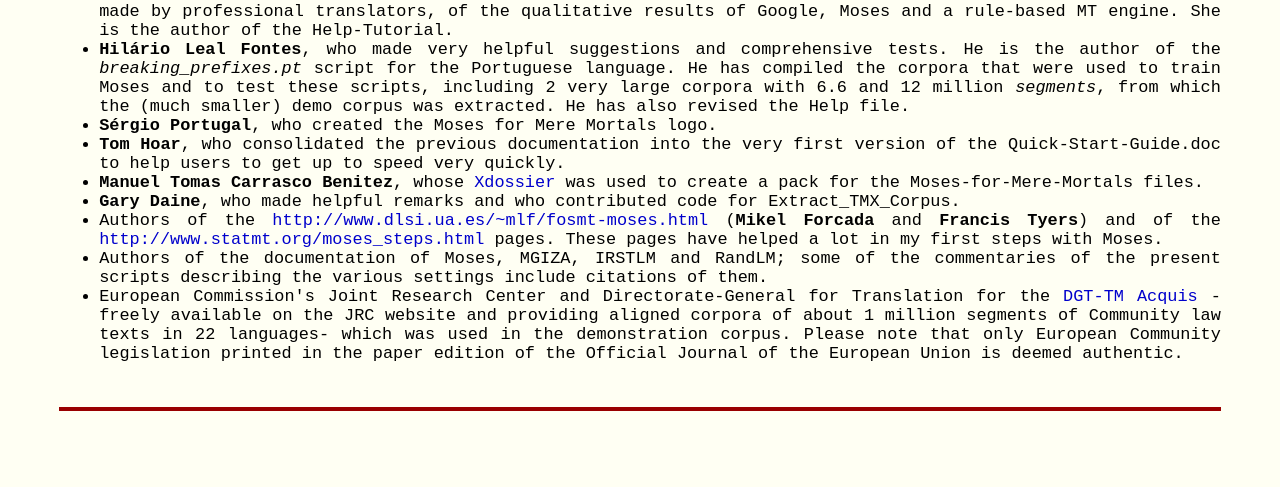
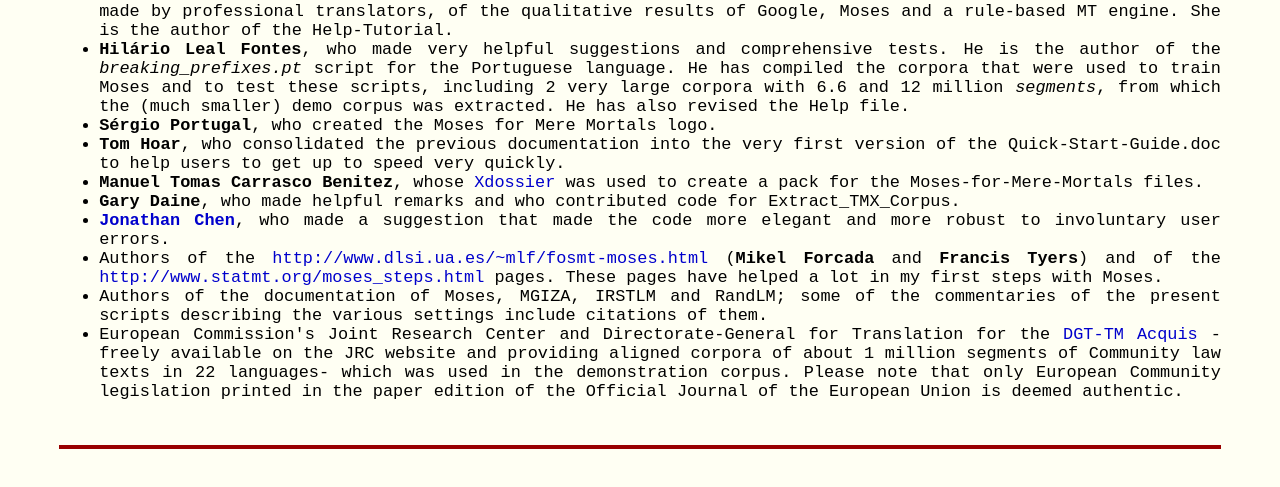
Before and after one commit to jladcr/Moses-for-Mere-Mortals, a plain HTML site: page docs/thanks.html in a window 1280 px wide. Shown: the part 115-602 px from the top of the page. Drawn offline with Linux system fonts and the light colour scheme.

Commit message:
Include Jonathan Chen

```diff
--- a/docs/thanks.html
+++ b/docs/thanks.html
@@ -17,6 +17,7 @@
    <li><B>Tom Hoar</B>, who consolidated the previous documentation into the very first version of the Quick-Start-Guide.doc to help users to get up to speed very quickly.</li>
    <li><B>Manuel Tomas Carrasco Benitez</B>, whose <a href="http://dragoman.org/xdossier/" >Xdossier</a> was used to create a pack for the Moses-for-Mere-Mortals files.</li>
    <li><B>Gary Daine</B>, who made helpful remarks and who contributed code for Extract_TMX_Corpus.</li>
+   <li><B><a href="https://github.com/ypeels" >Jonathan Chen</a></B>, who made a suggestion that made the code more elegant and more robust to involuntary user errors.</li>
   <li>Authors of the <a href="http://www.dlsi.ua.es/~mlf/fosmt-moses.html" >http://www.dlsi.ua.es/~mlf/fosmt-moses.html</a> (<b>Mikel Forcada</b> and <b>Francis Tyers</b>) and of the <a href="http://www.statmt.org/moses_steps.html" >http://www.statmt.org/moses_steps.html</a> pages. These pages have helped a lot in my first steps with Moses.</li>
    <li>Authors of the documentation of Moses, MGIZA, IRSTLM and RandLM; some of the commentaries of the present scripts describing the various settings include citations of them.</li>
    <li>European Commission's Joint Research Center and Directorate-General for Translation for the <a href="http://wt.jrc.it/lt/Acquis/DGT_TU_1.0/data/" >DGT-TM Acquis</a> - freely available on the JRC website and providing aligned corpora of about 1 million segments of Community law texts in 22 languages- which was used in the demonstration corpus. Please note that only European Community legislation printed in the paper edition of the Official Journal of the European Union is deemed authentic.</li>
```
